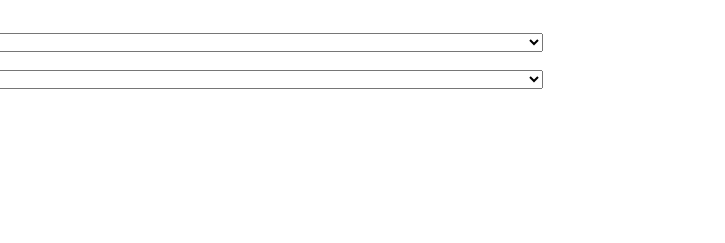
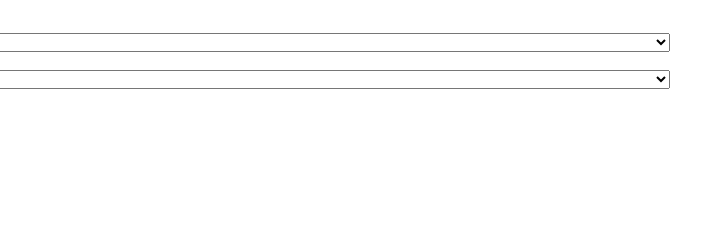
Before and after one commit to Inzaghi2012/Inzaghi2012.github.io, a website: page index.html in a window 1280 px wide. Shown: the part 203-446 px from the top of the page, 223-948 px from the left. Drawn offline with Linux system fonts and the light colour scheme.

Commit message:
Update index.html

```diff
--- a/index.html
+++ b/index.html
@@ -11,7 +11,7 @@
 <h1>DBS 5G Wireless</h1>
  <img src="DBS-POSB.jpg" alt="Show img" width="340" height="120"> <br /><br />
 Please Select A Transaction Type <br />
-<select id="transType" onchange="makeCode()" style="width:60%">
+<select id="transType" onchange="makeCode()" style="width:70%">
 	<option value="Withdraw">Cash Withdraw</option>
 	<option value="Card">Issue Card</option>
     <option value="Token">Issue Token</option>
@@ -19,7 +19,7 @@ Please Select A Transaction Type <br />
 	<br />
 <div id="divAmount" style="display:none">
 Please Select The Amount <br />
-<select id="textAmount" onchange="makeCode()" style="width:60%">
+<select id="textAmount" onchange="makeCode()" style="width:70%">
 	<option value="50">$50</option>
 	<option value="100">$100</option>
     <option value="150">$150</option>
@@ -30,7 +30,7 @@ Please Select The Amount <br />
 </div>
 <div id="divName">
 Please Enter Your Name <br />
-<input id="text" type="text" placeholder="Please Enter Your Name" style="width:60%" class="inp-fon"/>
+<input id="text" type="text" placeholder="Please Enter Your Name" style="width:70%" class="inp-fon"/>
 <br />
 </div>
 <div id="divReceipt" style="display:none">
```
